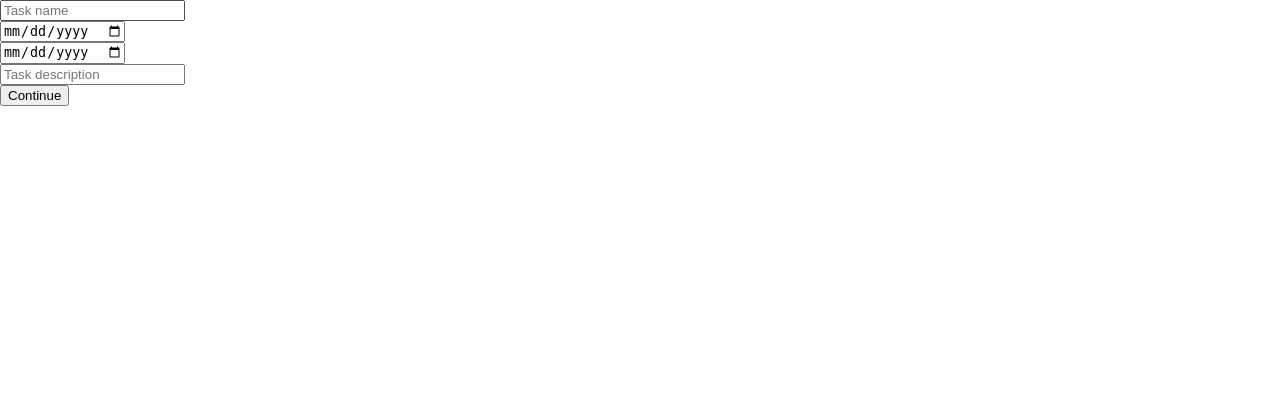
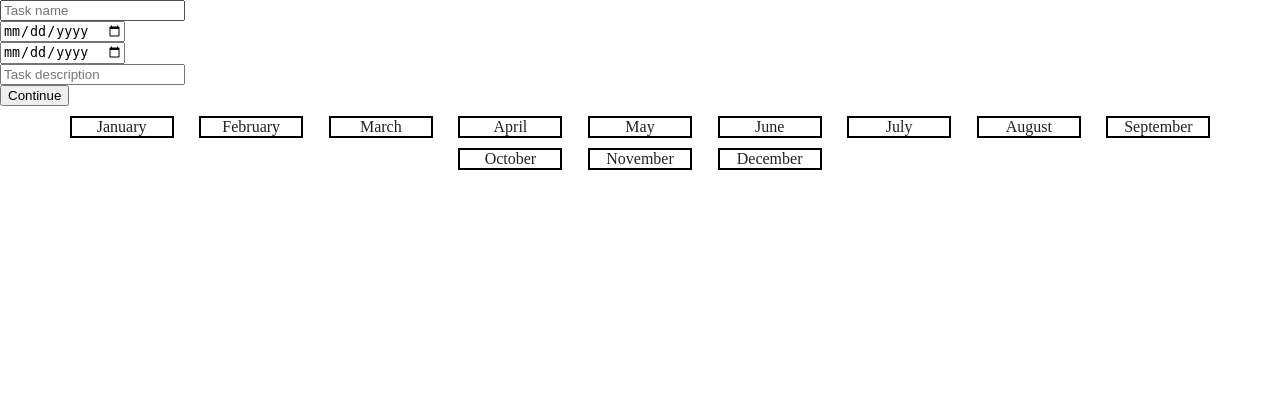
Before and after one commit to caustinbakker/Planner, a Flask app: a page that uses templates/addtask.html in a window 1280 px wide. Shown: the top 420 px of the page. Run offline with Flask 2, Linux system fonts and the light colour scheme; some libraries are stand-ins or nearby versions.

Commit message:
added months to addtask.html

```diff
--- a/app.py
+++ b/app.py
@@ -47,7 +47,7 @@ def addtask(planning_name):
             desc=form.desc.data
         )
         return redirect(url_for('planning', planning_name=planning_name))
-    return render_template('addtask.html', form=form)
+    return render_template('addtask.html', form=form, months = ['January', 'February', 'March', 'April', 'May', 'June', 'July', 'August', 'September', 'October', 'November', 'December'])
 
 
 @app.route('/create_planning', methods=('GET', 'POST'))
--- a/static/styles.css
+++ b/static/styles.css
@@ -133,3 +133,23 @@ height: 10px;
     margin-right: 0px;
     margin-left: 50px;
 }
+#months_list{
+    width: 100%;
+    display: flex;
+    position: relative;
+    top:0;
+    bottom: 0;
+    left: 0;
+    right: 0;
+    margin: auto;
+    flex-wrap: wrap;
+    justify-content: center;
+
+}
+#months{
+    border: 2px solid black;
+    width: 100px;
+    text-align: center;
+    margin: 10px 1% 0 1%;
+
+}
--- a/templates/addtask.html
+++ b/templates/addtask.html
@@ -1,4 +1,9 @@
 {% extends "layout.html" %}
     {% block content %}
         {{ render_field(form) }}
+        <section id='months_list'>
+        {% for month in months %}
+            <div id='months'> {{ month }} </div>
+        {% endfor %}
+        </section>
     {% endblock %}
```
